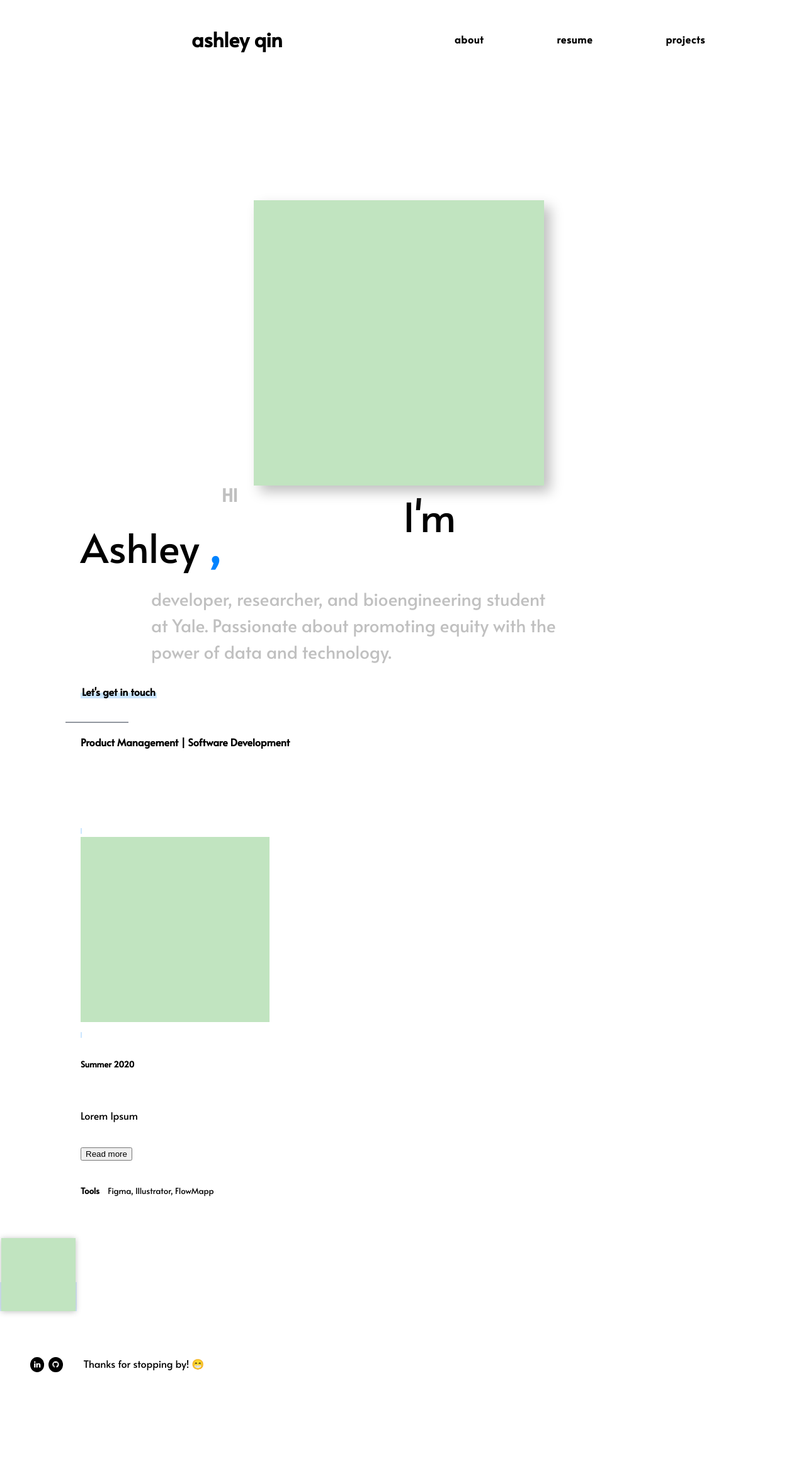
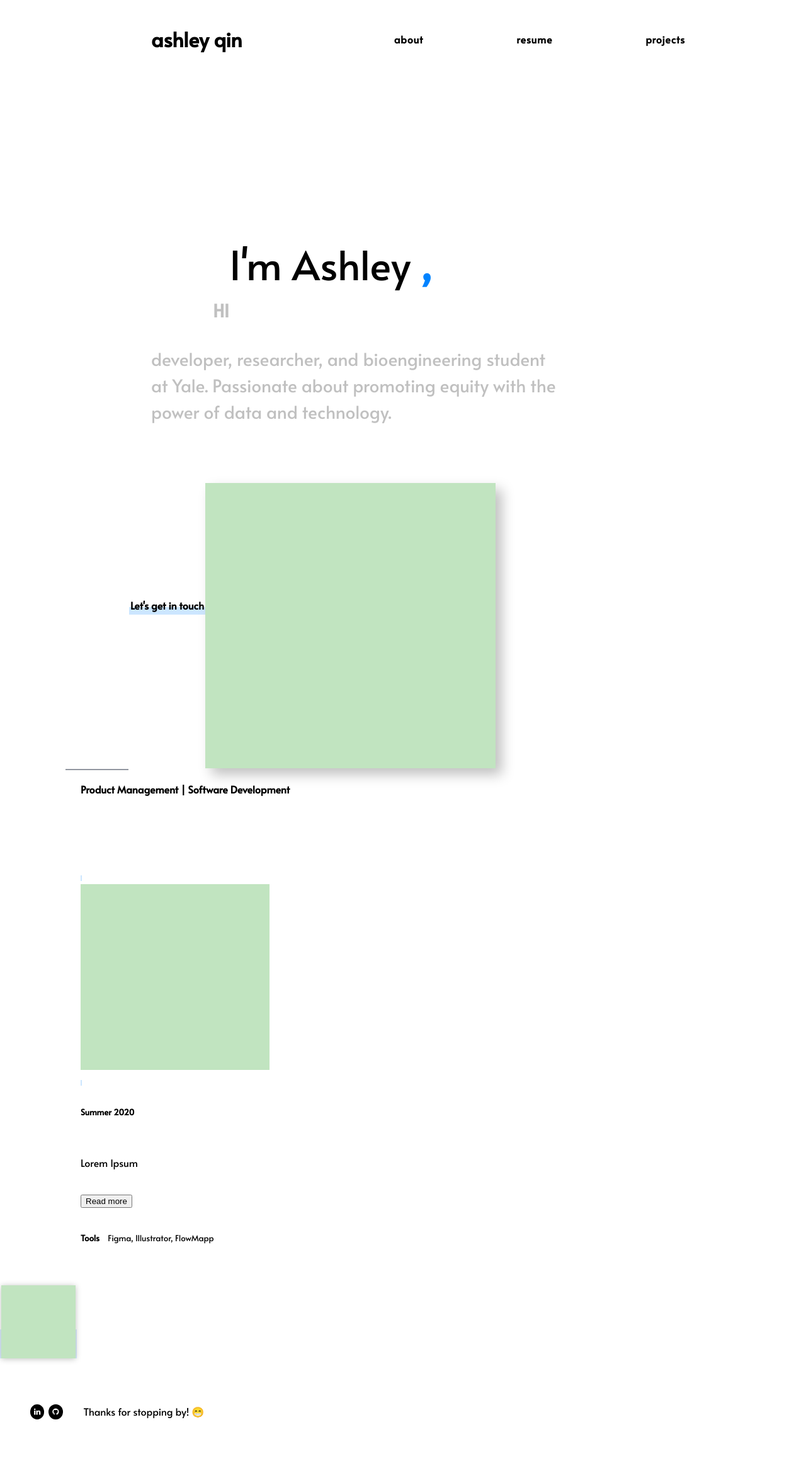
Before and after one commit to ashleyyqin/ashleyyqin.github.io, a Jekyll site: the page built from index.html, in a window 1280 px wide. Shown: the whole page at 63% size. Built offline with Jekyll 4.4.1, drawn with Linux system fonts in a browser that asks for light colours; before the commit the page ends 2245 px from its top, so only the background shows below that.

Commit message:
reformatting

```diff
--- a/index.html
+++ b/index.html
@@ -3,8 +3,7 @@ layout: default
 title: Home
 ---
 
-<div class="wide">
-    <img id="bio-prof-pic" style="max-width: 60%; filter: drop-shadow(10px 10px 10px silver);" src="/media/profile.jpg">
+<div class="wide" style="display: flex;align-items: center;flex-flow: wrap; justify-content:center;">
     <span class="home-top"></span>
     <span class="home-title1">HI</span>
     <span class="home-title2">I'm Ashley
@@ -15,6 +14,7 @@ title: Home
     <span class="home-subtitle">developer, researcher, and bioengineering student at Yale. Passionate about promoting equity with the power of data and technology.</span>
     <a href="mailto:ashleyelaineqin@gmail.com"><strong>Let's get in touch</strong></a>
     <span class="home-bottom"></span>
+    <img id="bio-prof-pic" style="max-width: 60%; filter: drop-shadow(10px 10px 10px silver);" src="/media/profile.jpg">
 </div>
 
 
--- a/styles/main.css
+++ b/styles/main.css
@@ -142,19 +142,16 @@ header {
 header a {
     color: black;
     text-decoration: none;
-    /*transition: color 0.25s ease-in-out;*/
 }
 
 header a:hover {
     color: var(--color-blue);
-    /*transition: all 0.25s;*/
 }
 
 #siteTitle {
     z-index: 2000;
     font-size: 200%;
-    /*letter-spacing: .3em;*/
-    margin-left: 8em;
+    margin-left: 6em;
 }
 
 nav {
@@ -166,7 +163,7 @@ nav a {
     font-size: 100%;
     letter-spacing: 0.05em;
     /*margin: 1em;*/
-    margin-right: 7em;
+    margin-right: 9em;
 }
 
 footer {
@@ -475,8 +472,8 @@ main {
     font-weight: bold;
     margin-bottom: 0.5em;
     margin-top: 8em;
-    margin-left: 8em;
-    margin-right: 8em;
+    /*margin-left: 8em;
+    margin-right: 8em;*/
     color: #c0c0c0;
 }
 
@@ -484,8 +481,8 @@ main {
     font-family: Alata;
     font-size: 400%;
     margin-bottom: 1em;
-    margin-left: 8em;
-    margin-left: 8em;
+    margin-top: 2em;
+    /*margin-left: 8em;*/
 }
 
 .home-subtitle {
@@ -546,7 +543,6 @@ main {
     width: 320px;
     float: right;
     margin: -140px 0 24px 20px;*/
-    float: right;
     margin-top: 4em;
     margin-right: 2em;
 }
```
